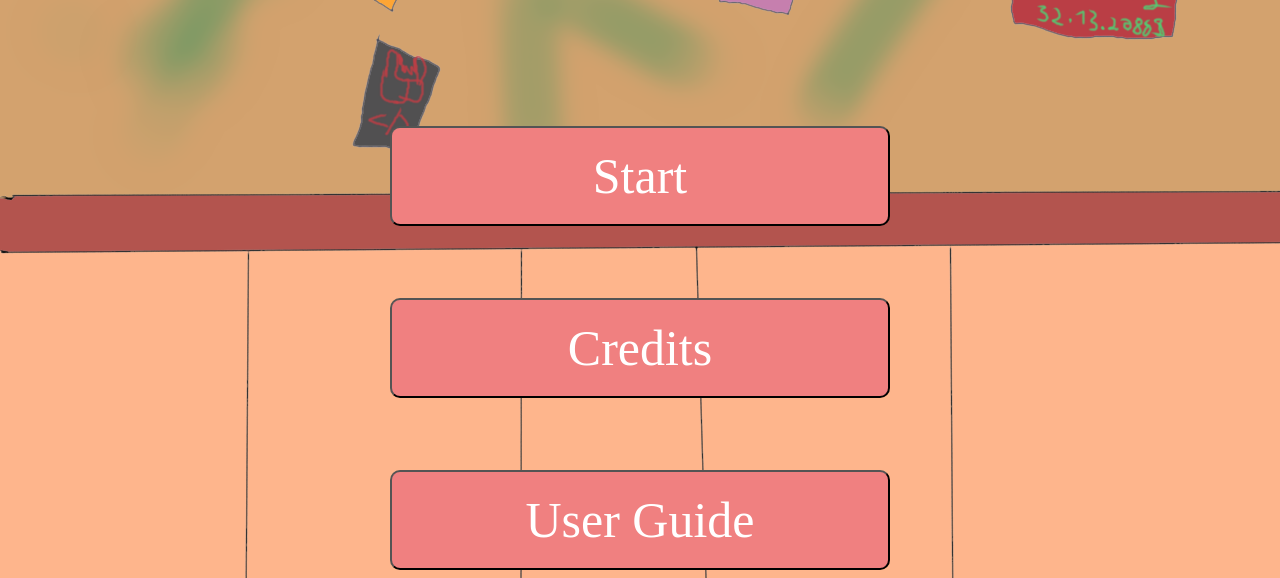
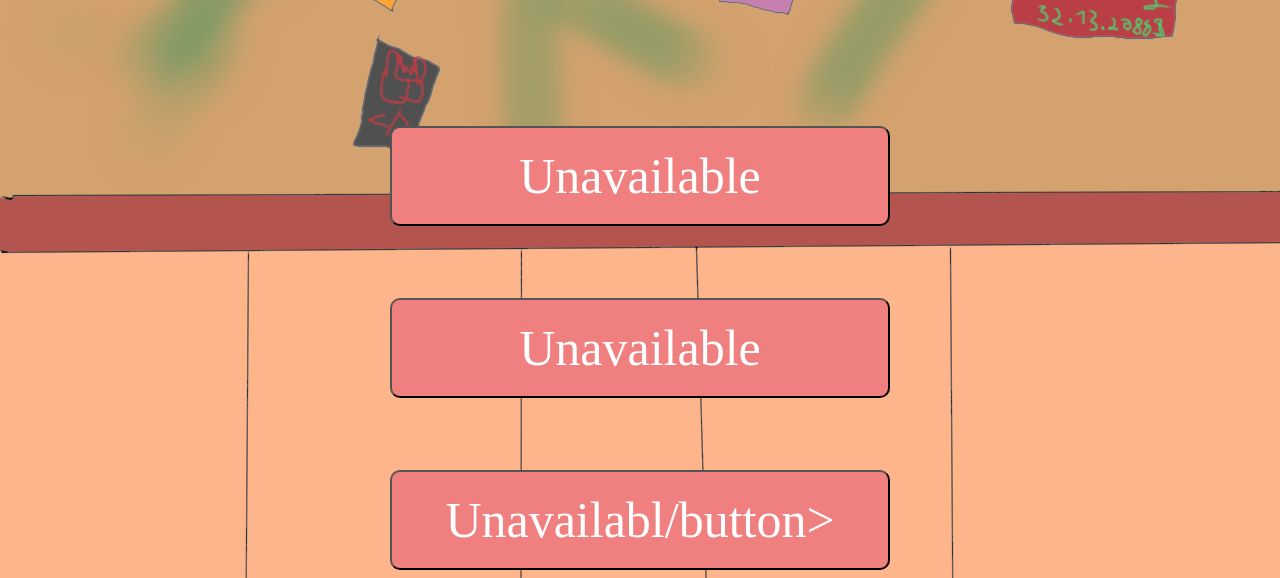
Before and after one commit to coderslifeweb/game, a plain HTML site: page index.html in a window 1280 px wide. Shown: the part 233-811 px from the top of the page. Drawn offline with Linux system fonts and the light colour scheme.

Commit message:
Update index.html

```diff
--- a/index.html
+++ b/index.html
@@ -10,7 +10,7 @@
 
 <html>
     <head>
-        <title>Coders Life/Main Menu</title>
+        <title>Unavailable</title>
 <link rel="stylesheet" href="style.css">
 <meta charset="UTF-8">
     </head>
@@ -35,11 +35,11 @@ function guide(){
         <body background="CoderslifeBG2.png"></body>
 <center><h1 class="baslik">Coders Life</h1></center>
 <br><br><br><br><br><br>
-<center><button onclick="start()" class="buton">Start</button></center>
+<center><button onclick="" class="buton">Unavailable</button></center>
 <br><br><br><br>
-<center><button onclick="credits()" class="buton">Credits</button></center>
+<center><button onclick="" class="buton">Unavailable</button></center>
 <br><br><br><br>
-<center><button onclick="guide()" class="buton">User Guide</button></center>
+<center><button onclick="" class="buton">Unavailabl/button></center>
 
 
 
```
